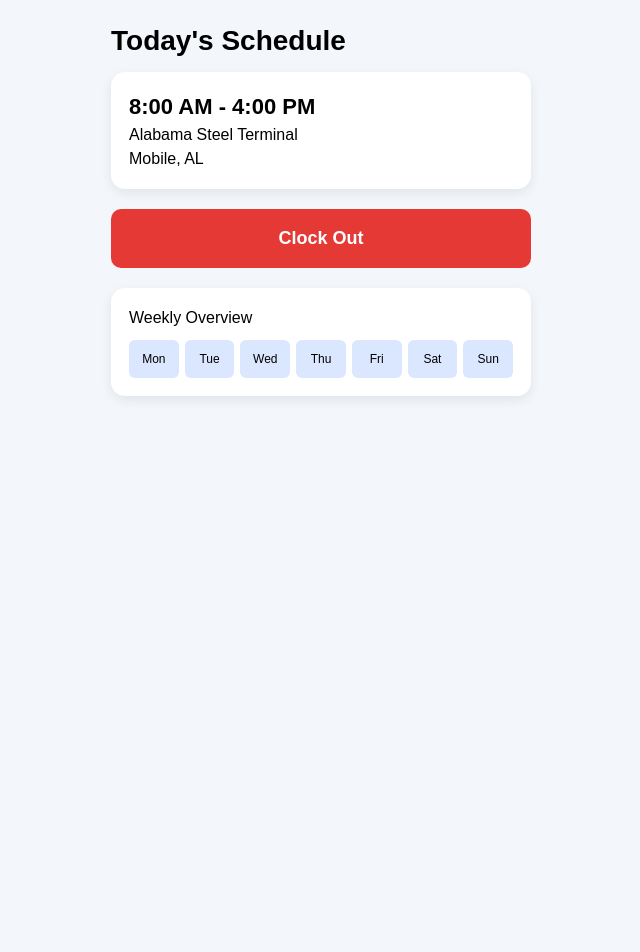
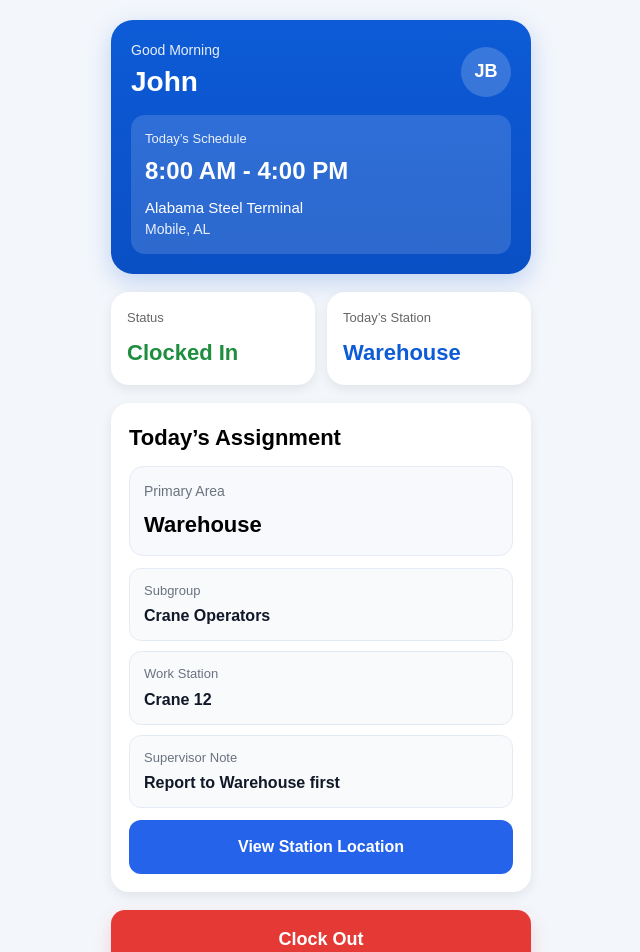
Before and after one commit to jumboslice09/terminal-operations-board, a Next.js app: page /dashboard in a window 1280 px wide. Shown: the top 952 px of the page, without its empty margins (319-959 px from the left). Before the commit the page ends 800 px from the top, so only its background shows below. Built offline with nearby package versions, Linux system fonts and the light colour scheme.

Commit message:
Update page.tsx

```diff
--- a/app/dashboard/page.tsx
+++ b/app/dashboard/page.tsx
@@ -1,4 +1,6 @@
 export default function Dashboard() {
+  const weekDays = ["Mon", "Tue", "Wed", "Thu", "Fri", "Sat", "Sun"];
+
   return (
     <main
       style={{
@@ -9,70 +11,161 @@
       }}
     >
       <div style={{ maxWidth: 420, margin: "0 auto" }}>
-
-        <h1 style={{ fontSize: 28, fontWeight: 800, marginBottom: 10 }}>
-          Today's Schedule
-        </h1>
+        <div
+          style={{
+            background: "linear-gradient(180deg, #0d5bd7 0%, #0a4fc4 100%)",
+            borderRadius: 22,
+            padding: 20,
+            color: "white",
+            boxShadow: "0 8px 24px rgba(13,91,215,0.22)",
+            marginBottom: 18,
+          }}
+        >
+          <div
+            style={{
+              display: "flex",
+              justifyContent: "space-between",
+              alignItems: "center",
+              marginBottom: 12,
+            }}
+          >
+            <div>
+              <div style={{ fontSize: 14, opacity: 0.9 }}>Good Morning</div>
+              <div style={{ fontSize: 28, fontWeight: 800 }}>John</div>
+            </div>
 
             <div
               style={{
-            background: "white",
-            borderRadius: 14,
-            padding: 18,
-            boxShadow: "0 4px 12px rgba(0,0,0,0.08)",
-            marginBottom: 20,
+                width: 50,
+                height: 50,
+                borderRadius: "50%",
+                background: "rgba(255,255,255,0.18)",
+                display: "flex",
+                alignItems: "center",
+                justifyContent: "center",
+                fontWeight: 700,
+                fontSize: 18,
               }}
             >
-          <div style={{ fontSize: 22, fontWeight: 700 }}>
-            8:00 AM - 4:00 PM
+              JB
             </div>
-          <p>Alabama Steel Terminal</p>
-          <p>Mobile, AL</p>
           </div>
 
+          <div
+            style={{
+              background: "rgba(255,255,255,0.14)",
+              borderRadius: 14,
+              padding: 14,
+            }}
+          >
+            <div style={{ fontSize: 13, opacity: 0.9, marginBottom: 4 }}>
+              Today’s Schedule
+            </div>
+            <div style={{ fontSize: 24, fontWeight: 800 }}>8:00 AM - 4:00 PM</div>
+            <div style={{ marginTop: 8, fontSize: 15 }}>Alabama Steel Terminal</div>
+            <div style={{ fontSize: 14, opacity: 0.9 }}>Mobile, AL</div>
+          </div>
+        </div>
+
+        <div
+          style={{
+            display: "grid",
+            gridTemplateColumns: "1fr 1fr",
+            gap: 12,
+            marginBottom: 18,
+          }}
+        >
+          <div style={smallCardStyle}>
+            <div style={{ fontSize: 13, color: "#666", marginBottom: 8 }}>Status</div>
+            <div style={{ fontSize: 22, fontWeight: 800, color: "#1e8e3e" }}>Clocked In</div>
+          </div>
+
+          <div style={smallCardStyle}>
+            <div style={{ fontSize: 13, color: "#666", marginBottom: 8 }}>Today’s Station</div>
+            <div style={{ fontSize: 22, fontWeight: 800, color: "#0d5bd7" }}>Warehouse</div>
+          </div>
+        </div>
+
+        <div style={cardStyle}>
+          <div style={{ fontSize: 22, fontWeight: 800, marginBottom: 12 }}>
+            Today’s Assignment
+          </div>
+
+          <div style={infoBoxStyle}>
+            <div style={{ fontSize: 14, color: "#6b7280", marginBottom: 6 }}>Primary Area</div>
+            <div style={{ fontSize: 22, fontWeight: 800 }}>Warehouse</div>
+          </div>
+
+          <div style={{ display: "grid", gap: 10, marginBottom: 12 }}>
+            <div style={infoRowStyle}>
+              <span style={labelStyle}>Subgroup</span>
+              <span style={valueStyle}>Crane Operators</span>
+            </div>
+
+            <div style={infoRowStyle}>
+              <span style={labelStyle}>Work Station</span>
+              <span style={valueStyle}>Crane 12</span>
+            </div>
+
+            <div style={infoRowStyle}>
+              <span style={labelStyle}>Supervisor Note</span>
+              <span style={valueStyle}>Report to Warehouse first</span>
+            </div>
+          </div>
+
+          <a href="/location" style={{ textDecoration: "none" }}>
+            <button style={primaryButtonStyle}>View Station Location</button>
+          </a>
+        </div>
+
+        <div style={{ display: "grid", gap: 12, marginBottom: 18 }}>
           <button
             style={{
               width: "100%",
               padding: 16,
-            borderRadius: 10,
+              borderRadius: 14,
               background: "#e53935",
               color: "white",
-            fontWeight: "bold",
+              fontWeight: 800,
               fontSize: 18,
               border: "none",
-            marginBottom: 20,
+              boxShadow: "0 8px 18px rgba(229,57,53,0.18)",
             }}
           >
             Clock Out
           </button>
 
-        <div
-          style={{
-            background: "white",
-            borderRadius: 14,
-            padding: 18,
-            boxShadow: "0 4px 12px rgba(0,0,0,0.08)",
-          }}
-        >
-          <h3>Weekly Overview</h3>
+          <div style={{ display: "grid", gridTemplateColumns: "1fr 1fr", gap: 12 }}>
+            <button style={secondaryButtonStyle}>Start Break</button>
+            <a href="/messages" style={{ textDecoration: "none" }}>
+              <button style={secondaryButtonStyle}>Messages</button>
+            </a>
+          </div>
+        </div>
+
+        <div style={cardStyle}>
+          <div style={{ fontSize: 22, fontWeight: 800, marginBottom: 14 }}>
+            Weekly Overview
+          </div>
 
           <div
             style={{
               display: "grid",
               gridTemplateColumns: "repeat(7,1fr)",
-              gap: 6,
-              marginTop: 10,
+              gap: 8,
             }}
           >
-            {["Mon", "Tue", "Wed", "Thu", "Fri", "Sat", "Sun"].map((day) => (
+            {weekDays.map((day, index) => (
               <div
                 key={day}
                 style={{
-                  background: "#dbe7ff",
-                  padding: 10,
-                  borderRadius: 6,
+                  background: index === 2 ? "#0d5bd7" : "#dbe7ff",
+                  color: index === 2 ? "white" : "#1f2937",
+                  padding: "12px 6px",
+                  borderRadius: 10,
                   textAlign: "center",
                   fontSize: 12,
+                  fontWeight: 700,
                 }}
               >
                 {day}
@@ -80,8 +173,73 @@
             ))}
           </div>
         </div>
-
       </div>
     </main>
   );
 }
+
+const cardStyle: React.CSSProperties = {
+  background: "white",
+  borderRadius: 18,
+  padding: 18,
+  boxShadow: "0 4px 12px rgba(0,0,0,0.08)",
+  marginBottom: 18,
+};
+
+const smallCardStyle: React.CSSProperties = {
+  background: "white",
+  borderRadius: 18,
+  padding: 16,
+  boxShadow: "0 4px 12px rgba(0,0,0,0.08)",
+};
+
+const infoBoxStyle: React.CSSProperties = {
+  background: "#f7f9fc",
+  borderRadius: 14,
+  padding: 14,
+  border: "1px solid #e5ebf5",
+  marginBottom: 12,
+};
+
+const infoRowStyle: React.CSSProperties = {
+  background: "#f8fafc",
+  borderRadius: 12,
+  padding: "12px 14px",
+  border: "1px solid #e5ebf5",
+  display: "flex",
+  flexDirection: "column",
+  gap: 4,
+};
+
+const labelStyle: React.CSSProperties = {
+  fontSize: 13,
+  color: "#6b7280",
+};
+
+const valueStyle: React.CSSProperties = {
+  fontSize: 16,
+  fontWeight: 700,
+  color: "#111827",
+};
+
+const primaryButtonStyle: React.CSSProperties = {
+  width: "100%",
+  padding: 15,
+  borderRadius: 12,
+  background: "#2563eb",
+  color: "white",
+  fontWeight: 700,
+  fontSize: 16,
+  border: "none",
+};
+
+const secondaryButtonStyle: React.CSSProperties = {
+  width: "100%",
+  padding: 14,
+  borderRadius: 12,
+  background: "white",
+  color: "#1f2937",
+  fontWeight: 700,
+  fontSize: 15,
+  border: "1px solid #d8e2f0",
+};
```
Lines whose indentation alone changed are shown as unchanged.
